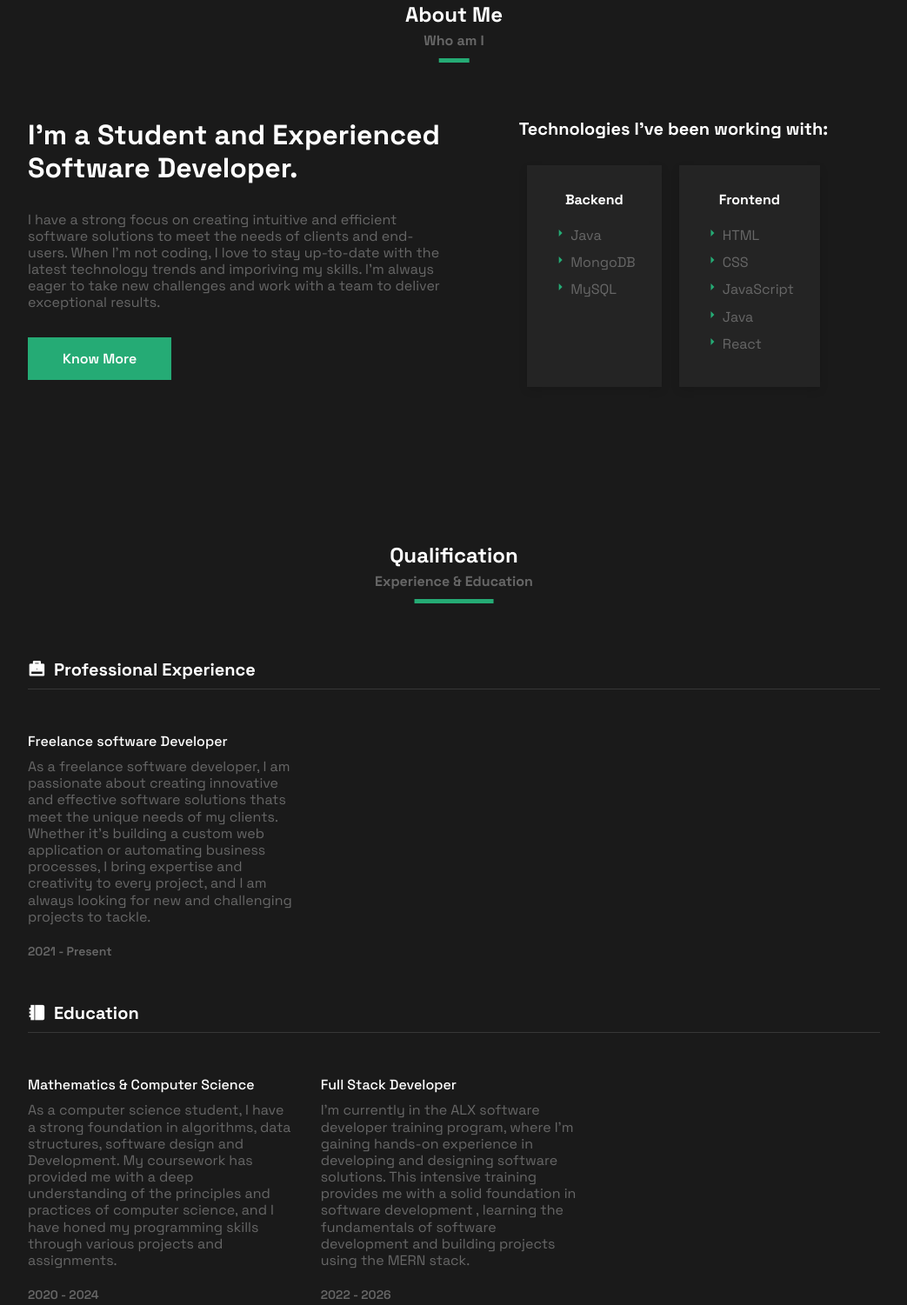
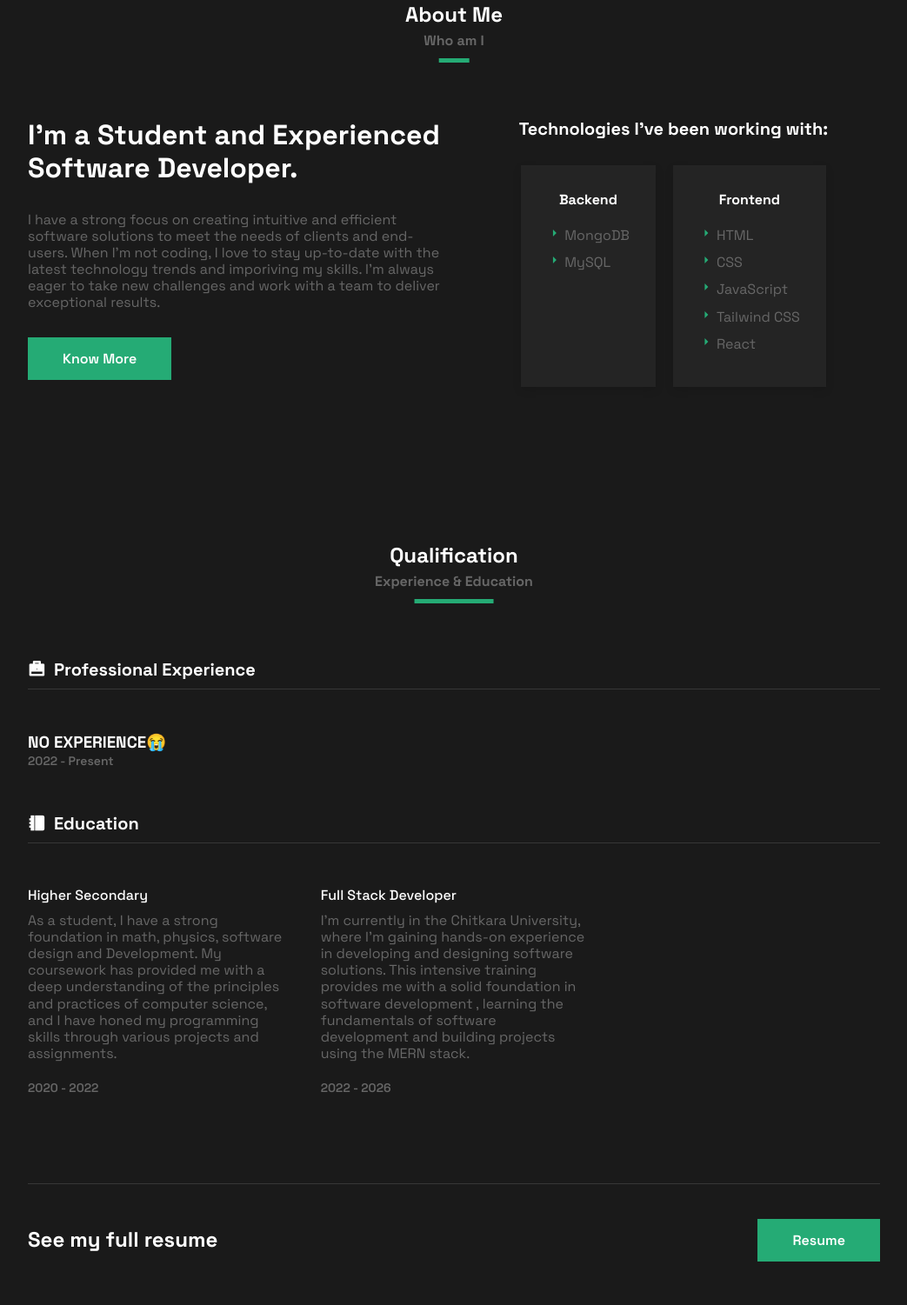
Before and after one commit to Ajana1055/My_Resume, a plain HTML site: page index.html in a window 1280 px wide. Shown: the part 1103-2604 px from the top of the page at 87% size, without its empty margins (118-1161 px from the left). Drawn offline with nearby package versions, Linux system fonts and the light colour scheme.

Commit message:
Update index.html
education

```diff
--- a/index.html
+++ b/index.html
@@ -76,10 +76,10 @@
                         <div class="hero__info">
                             <div class="hero__info-wrapper">
                                 <p class="hero__info-number">03+</p>
-                                <h2 class="hero__info-title">Years<br>Experience</h2>
+                                <h2 class="hero__info-title">Years<br>Experience as a student</h2>
                             </div>
                             <div class="hero__info-wrapper">
-                                <p class="hero__info-number">15+</p>
+                                <p class="hero__info-number">5+</p>
                                 <h2 class="hero__info-title">Projects<br>Completed</h2>
                             </div>
                             <!-- <div class="hero__info-wrapper">
@@ -115,8 +115,8 @@
                             <div class="skills__content">
                                 <h4 class="skills__subtitle">Backend</h4>
                                 <ul class="skills__list">
-                                    <li class="skills__item"><i class="ri-arrow-right-s-fill"></i>
-                                        Java</li>
+<!--                                     <li class="skills__item"><i class="ri-arrow-right-s-fill"></i>
+                                        Java</li> -->
                                     <!-- <li class="skills__item"><i class="ri-arrow-right-s-fill"></i>
                                         PHP</li> -->
                                     <!-- <li class="skills__item"><i class="ri-arrow-right-s-fill"></i>
@@ -139,7 +139,7 @@
                                     <li class="skills__item"><i class="ri-arrow-right-s-fill"></i>
                                         JavaScript</li>
                                     <li class="skills__item"><i class="ri-arrow-right-s-fill"></i>
-                                        Java</li>
+                                        Tailwind CSS</li>
                                     <li class="skills__item"><i class="ri-arrow-right-s-fill"></i>
                                         React</li>
                                     <!-- <li class="skills__item"><i class="ri-arrow-right-s-fill"></i>
@@ -168,12 +168,13 @@
                     <div class="d-grid qualification__content">
                         <!-- Experience 1-->
                         <div class="qualification__item">
-                            <h3 class="qualification__title">Freelance software Developer</h3>
+                            <h3>NO EXPERIENCE😭</h3>
+<!--                             <h3 class="qualification__title">Freelance software Developer</h3>
                             <p class="qualification__description">As a freelance software developer, I am passionate about creating innovative and effective software solutions thats meet the unique needs of my clients.
                                 Whether it's building a custom web application or automating business processes, I bring expertise and creativity to every project,
                                 and I am always looking for new and challenging projects to tackle.
-                            </p>
-                            <span class="qualification__date">2021 - Present</span>
+                            </p> -->
+                            <span class="qualification__date">2022 - Present</span>
                         </div>
                         <!-- Experience 2-->
                         <!-- <div class="qualification__item">
@@ -202,17 +203,17 @@
                     <div class="d-grid qualification__content">
                         <!-- Education 1-->
                         <div class="qualification__item">
-                            <h3 class="qualification__title">Mathematics & Computer Science</h3>
-                            <p class="qualification__description">As a computer science student, I have a strong foundation in algorithms, data structures, software design and Development.
+                            <h3 class="qualification__title">Higher Secondary</h3>
+                            <p class="qualification__description">As a student, I have a strong foundation in math, physics, software design and Development.
                                 My coursework has provided me with a deep understanding of the principles and practices of computer science,
                                 and I have honed my programming skills through various projects and assignments.
                             </p>
-                            <span class="qualification__date">2020 - 2024</span>
+                            <span class="qualification__date">2020 - 2022</span>
                         </div>
                         <!-- Education 2-->
                         <div class="qualification__item">
                             <h3 class="qualification__title">Full Stack Developer</h3>
-                            <p class="qualification__description">I'm currently in the ALX software developer training program,
+                            <p class="qualification__description">I'm currently in the Chitkara University,
                                 where I'm gaining hands-on experience in developing and designing software solutions.
                                 This intensive training provides me with a solid foundation in software development , learning the fundamentals of software development and building projects using the MERN stack.
                             </p>
@@ -308,7 +309,7 @@
                     </div>
                     <!-- ============== project 4 ============= -->
                     <div class="project__content">
-                        <!-- <img src="assets/img/preview_5.png" alt="Crypto Application " class="project__img"> -->
+                        <img src="Anirban.jpg" alt="Crypto Application " class="project__img">
                         <h3 class="project__title">Modern Portfolio</h3>
                         <p class="project__description">Portfolio responsive to all devices,
                         with ui components and smooth scroll.</p>
```
